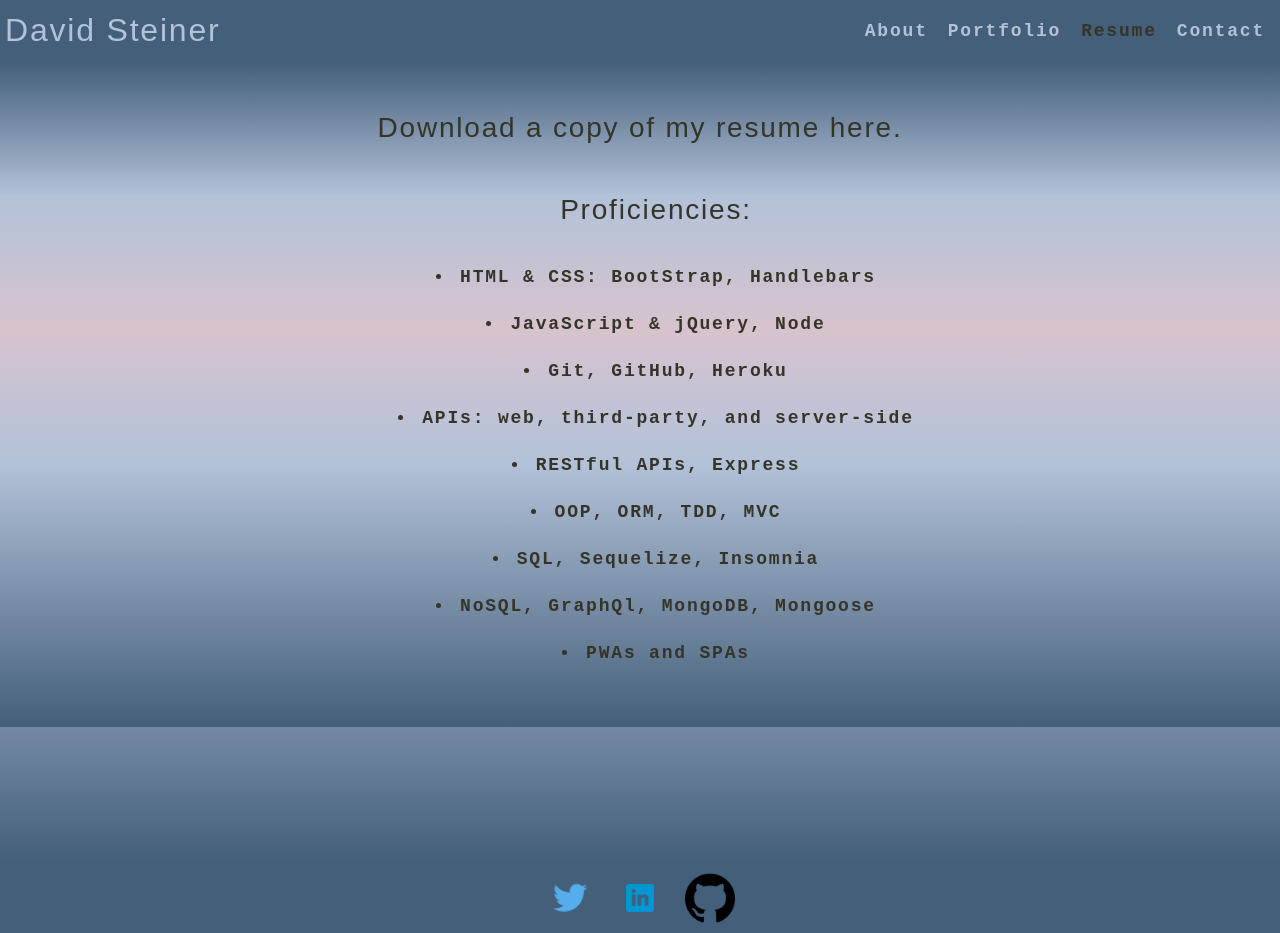
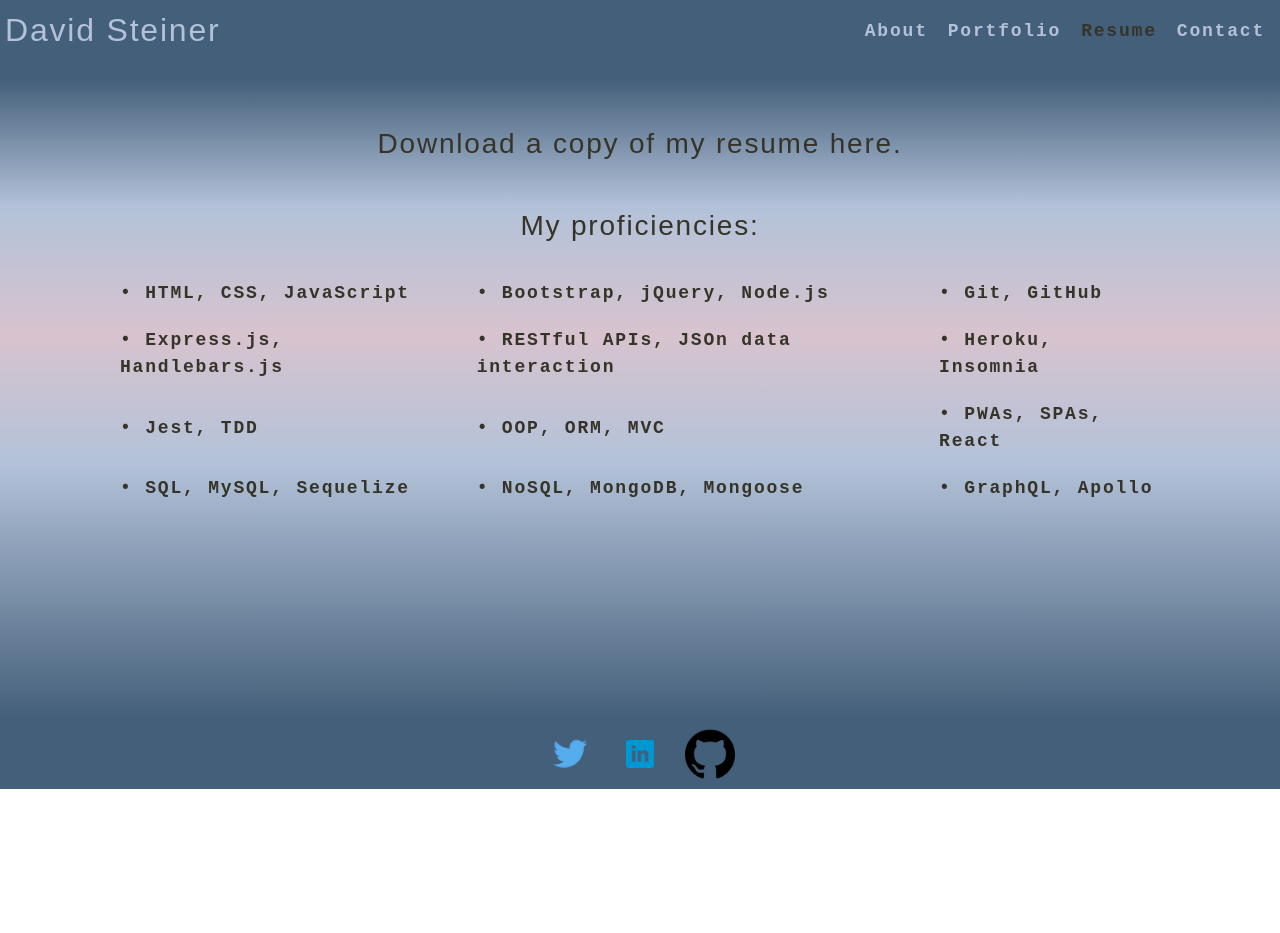
Before and after one commit to spaghettimedic/DS-Portfolio, a React (Create React App) app: page / in a window 1280 px wide. Both pictures are taken after a click on the element "Resume". After the commit the page ends 800 px from the top, so only its background shows below. Built offline with nearby package versions, Linux system fonts and the light colour scheme.

Commit message:
fixed background image issue, updated resume page and attached updated resume, tweaked about page

```diff
--- a/src/components/About/index.js
+++ b/src/components/About/index.js
@@ -10,7 +10,7 @@ function About() {
       </div>
       <article>Welcome to my professional portfolio. My name is David and I'm glad you're here.
       <br/><br/>
-      I have spent most of my adulthood working in emergency medical services as a paramedic, but recently I decided to make a switch into web development. I attended a full stack coding bootcamp through Michigan State University, learning the MERN stack. The portfolio tab above has links to all the projects that I have created in the bootcamp, as well as some personal projects. Also available here are navigation links for a contact form and my resume.
+      I have spent most of my adulthood working in emergency medical services as a paramedic, but recently I decided to make a switch into web/software development. I attended a full stack coding boot camp through Michigan State University, learning the MERN stack. The portfolio tab above has links to some of the projects that I have created in the boot camp. Also available here are navigation links for contact info and my resume.
       <br/><br/>
       Take a look around and feel free to contact me with any questions or requests.
       </article>
--- a/src/components/Resume/index.js
+++ b/src/components/Resume/index.js
@@ -4,22 +4,49 @@ function Resume() {
   return(
     <section>
       <br/>
-      <h3><a href="./assets/Resume.pdf" download>Download a copy of my resume here.</a></h3>
+      <h3><a href="./assets/resumeDavidSteiner.pdf" download>Download a copy of my resume here.</a></h3>
       <br/>
       <article>
-        <ul>
+        <h3>My proficiencies:</h3>
+        <br></br>
+        <table>
+          <tr>
+            <td>&#8226; HTML, CSS, JavaScript</td>
+            <td>&#8226; Bootstrap, jQuery, Node.js</td>
+            <td>&#8226; Git, GitHub</td>
+          </tr>
+          <tr>
+            <td>&#8226; Express.js, Handlebars.js</td>
+            <td>&#8226; RESTful APIs, JSOn data interaction</td>
+            <td>&#8226; Heroku, Insomnia</td>
+          </tr>
+          <tr>
+            <td>&#8226; Jest, TDD</td>
+            <td>&#8226; OOP, ORM, MVC</td>
+            <td>&#8226; PWAs, SPAs, React</td>
+          </tr>
+          <tr>
+            <td>&#8226; SQL, MySQL, Sequelize</td>
+            <td>&#8226; NoSQL, MongoDB, Mongoose</td>
+            <td>&#8226; GraphQL, Apollo</td>
+          </tr>
+        </table>
+        {/* <ul>
           <h3>Proficiencies:</h3>
           <br/>
-          <li>HTML & CSS: BootStrap, Handlebars</li>
-          <li>JavaScript & jQuery, Node</li>
-          <li>Git, GitHub, Heroku</li>
-          <li>APIs: web, third-party, and server-side</li>
-          <li>RESTful APIs, Express</li>
-          <li>OOP, ORM, TDD, MVC</li>
-          <li>SQL, Sequelize, Insomnia</li>
-          <li>NoSQL, GraphQl, MongoDB, Mongoose</li>
+          <li>HTML, CSS, JavaScript</li>
+          <li>Bootstrap, jQuery, Node.js</li>
+          <li>Git, GitHub</li>
+          <li>Express.js, Handlebars.js</li>
+          <li>Heroku, Insomnia</li>
+          <li>RESTful APIs, JSON data interaction</li>
+          <li>OOP, ORM, MVC</li>
+          <li>Jest, TDD</li>
+          <li>SQL, MySQL, Sequelize</li>
+          <li>NoSQL, MongoDB, Mongoose</li>
+          <li>GraphQL, Apollo</li>
           <li>PWAs and SPAs</li>
-        </ul>
+        </ul> */}
       </article>
     </section>
   );
--- a/src/index.css
+++ b/src/index.css
@@ -103,10 +103,6 @@ article {
   padding-bottom: 50px;
 }
 
-ul {
-  margin: auto;
-}
-
 header a {
   color: var(--light);
   font-weight: 500;
@@ -117,20 +113,27 @@ header a:hover {
   text-decoration: none;
 }
 
-section {
+.main-section {
+  min-height: 80vh;
   margin: 0;
   width: 100%;
   background-image: linear-gradient(180deg, var(--primary) 0%, var(--light) 20%, var(--quaternary) 40%, var(--light) 60%, var(--primary) 100%);
   text-align: center;
 }
 
-.main-section {
-  min-height: 100vh;
-}
-
 footer {
   padding: 10px 5px;
   background: var(--primary);
+}
+
+
+table {
+  margin: auto;
+  text-align: initial;
+}
+
+th {
+  text-align: center;
 }
 
 .logos {
@@ -215,6 +218,10 @@ li {
 article ul li {
   list-style:inside;
   padding: 10px 0;
+}
+
+td {
+  padding: 10px 20px;
 }
 
 nav a:hover {
```
Also changed, not shown: 2 other files (tests, documents, lock files or other folders).
